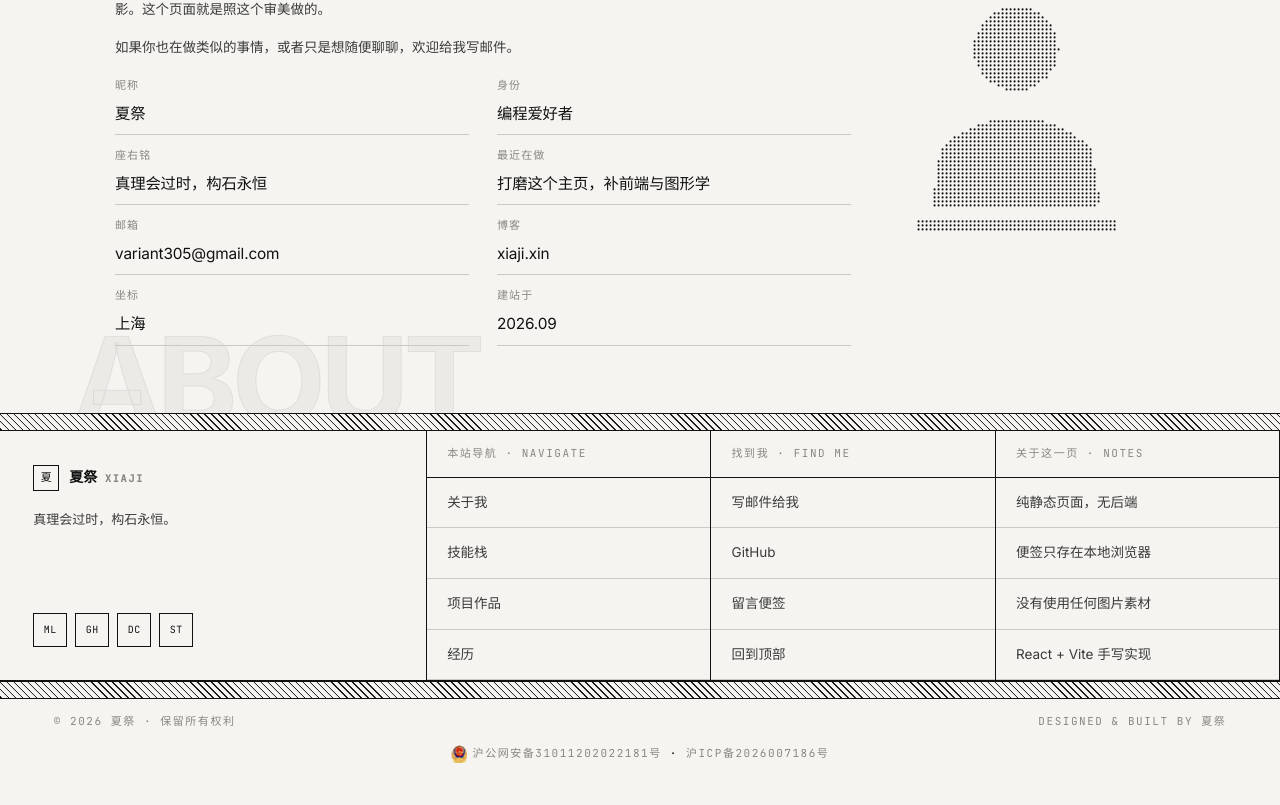
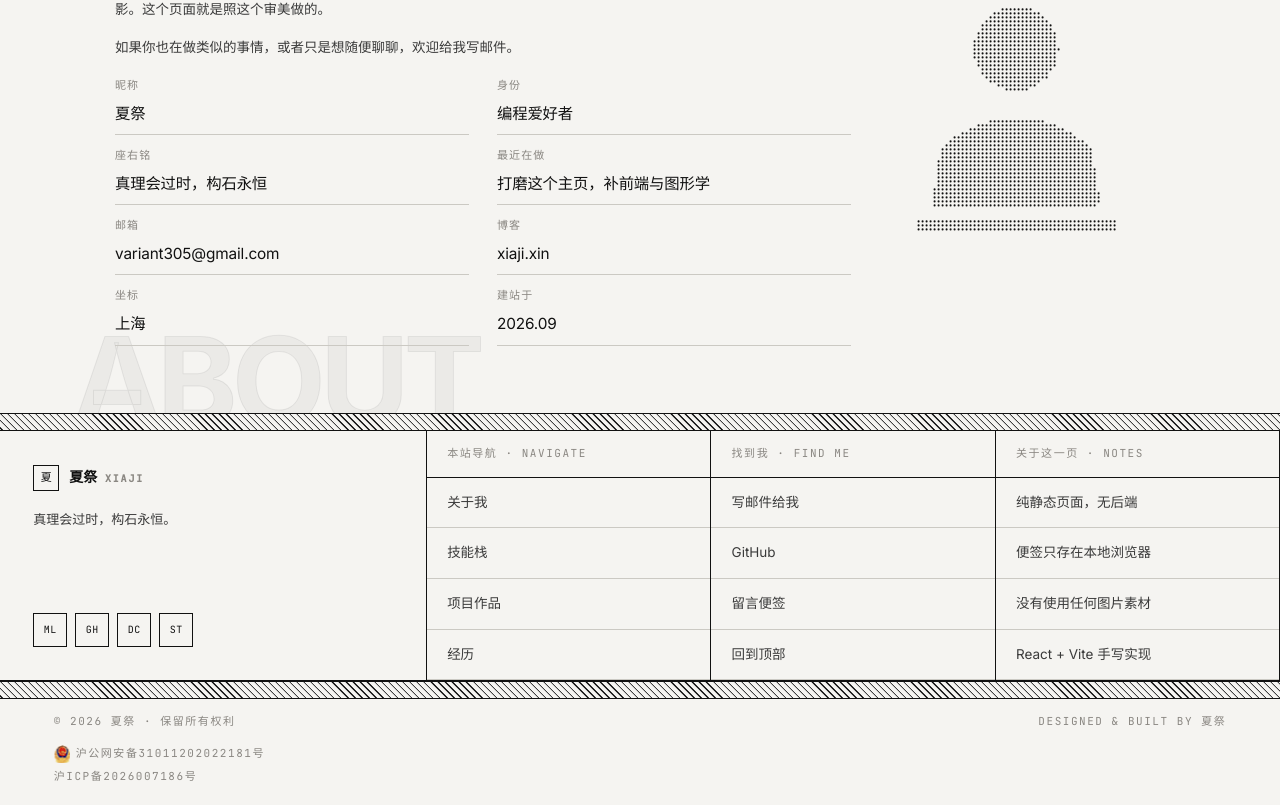
Before and after one commit to Xiaji-yu/xiaji-home, a React (Vite) app: page / in a window 1280 px wide. Shown: the part 1116-1921 px from the top of the page. Built offline with nearby package versions, Linux system fonts and the light colour scheme.

Commit message:
style(footer): 备案行改成两行、左下角对齐
- .foot__beian：flex-direction column + align-items flex-start，左侧与页脚内容对齐
- 去掉两行中间的分隔点（换行后无意义）

```diff
--- a/src/components/Footer.css
+++ b/src/components/Footer.css
@@ -126,11 +126,10 @@
 /* 备案号行：公安网安备（带盾牌小图标）+ ICP */
 .foot__beian {
   display: flex;
-  align-items: center;
-  justify-content: center;
-  flex-wrap: wrap;
-  gap: 8px;
-  padding: 0 var(--pad) 22px;
+  flex-direction: column;
+  align-items: flex-start;
+  gap: 5px;
+  padding: 0 var(--pad) 20px;
   color: var(--muted);
   font-size: 12px;
   letter-spacing: 0.02em;
@@ -155,10 +154,6 @@
   display: block;
 }
 
-.foot__beianDot {
-  color: var(--line);
-}
-
 @media (max-width: 900px) {
   .foot__grid {
     grid-template-columns: 1fr 1fr;
--- a/src/components/Footer.jsx
+++ b/src/components/Footer.jsx
@@ -83,9 +83,6 @@ export default function Footer() {
           <img className="foot__beianIcon" src={beianIcon} alt="" width={16} height={18} />
           {footer.beian.gaNumber}
         </a>
-        <span className="foot__beianDot" aria-hidden="true">
-          ·
-        </span>
         <a
           className="foot__beianLink"
           href={footer.beian.icpUrl}
```
Also changed, not shown: 1 other file (tests, documents, lock files or other folders).
